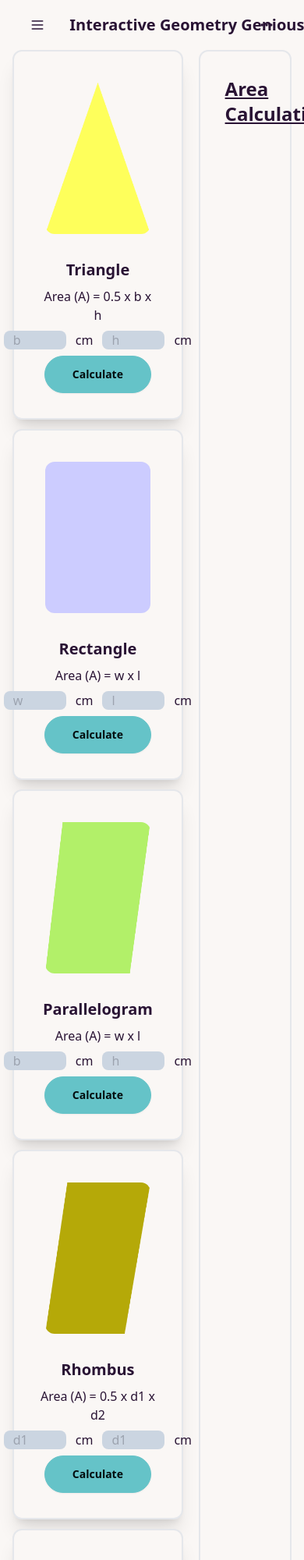
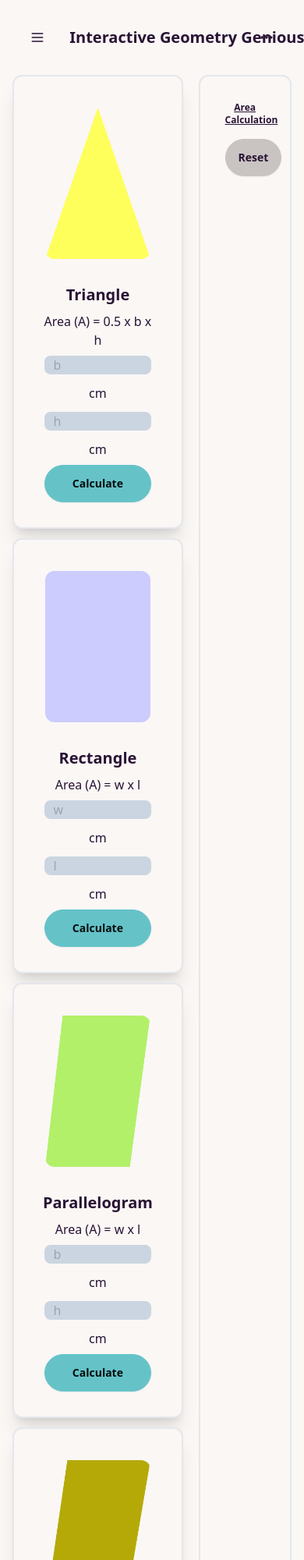
Before and after one commit to nadim93380/geometry-genious, a plain HTML site: page index.html in a window 390 px wide. Shown: the top 2000 px of the page at 78% size. Drawn offline with nearby package versions, Linux system fonts and the light colour scheme.

Commit message:
some responsive alighnment fixed and interactive improved

```diff
--- a/index.html
+++ b/index.html
@@ -10,7 +10,7 @@
 </head>
 <body>
     <header>
-        <div class="navbar bg-base-100 w-11/12 mx-auto">
+        <div class="navbar bg-base-100 w-11/12 mx-auto h-24">
             <div class="flex-none">
               <button class="btn btn-square btn-ghost">
                 <svg xmlns="http://www.w3.org/2000/svg" fill="none" viewBox="0 0 24 24" class="inline-block w-5 h-5 stroke-current"><path stroke-linecap="round" stroke-linejoin="round" stroke-width="2" d="M4 6h16M4 12h16M4 18h16"></path></svg>
@@ -39,9 +39,9 @@
                     <div class="card-body items-center text-center">
                       <h2 class="card-title font-bold">Triangle</h2>
                       <p>Area (A) = 0.5 x b x h</p>
-                      <div class="flex justify-center w-11/12 gap-3 mx-auto">
-                        <input type="text" class="w-20 bg-slate-300 text-black rounded-lg px-3" name="" id="triBase" placeholder="b"><span>cm</span>
-                        <input type="text" class="w-20 bg-slate-300 text-black rounded-lg px-3" name="" id="triHeight" placeholder="h"><span>cm</span>
+                      <div class="flex flex-col lg:flex-row justify-center w-11/12 gap-3 mx-auto">
+                        <input type="text" class="lg:w-20 bg-slate-300 text-black rounded-lg px-3" name="" id="triBase" placeholder="b"><span>cm</span>
+                        <input type="text" class="lg:w-20 bg-slate-300 text-black rounded-lg px-3" name="" id="triHeight" placeholder="h"><span>cm</span>
                       </div>
                       <div class="card-actions w-full">
                         <button id="triCalculateBtn" class="btn btn-primary w-11/12 mx-auto">Calculate</button>
@@ -56,9 +56,9 @@
                     <div class="card-body items-center text-center">
                       <h2 class="card-title font-bold">Rectangle</h2>
                       <p>Area (A) = w x l</p>
-                      <div class="flex justify-center w-11/12 gap-3 mx-auto">
-                        <input type="text" class="w-20 bg-slate-300 text-black rounded-lg px-3" name="" id="recWidth" placeholder="w"><span>cm</span>
-                        <input type="text" class="w-20 bg-slate-300 text-black rounded-lg px-3" name="" id="recLenth" placeholder="l"><span>cm</span>
+                      <div class="flex flex-col lg:flex-row justify-center w-11/12 gap-3 mx-auto">
+                        <input type="text" class="lg:w-20 bg-slate-300 text-black rounded-lg px-3" name="" id="recWidth" placeholder="w"><span>cm</span>
+                        <input type="text" class="lg:w-20 bg-slate-300 text-black rounded-lg px-3" name="" id="recLenth" placeholder="l"><span>cm</span>
                       </div>
                       <div class="card-actions w-full">
                         <button id="recCalculateBtn" class="btn btn-primary w-11/12 mx-auto">Calculate</button>
@@ -73,9 +73,9 @@
                     <div class="card-body items-center text-center">
                       <h2 class="card-title font-bold">Parallelogram</h2>
                       <p>Area (A) = w x l</p>
-                      <div class="flex justify-center w-11/12 gap-3 mx-auto">
-                        <input type="text" class="w-20 bg-slate-300 text-black rounded-lg px-3" name="" id="parBase" placeholder="b"><span>cm</span>
-                        <input type="text" class="w-20 bg-slate-300 text-black rounded-lg px-3" name="" id="parHeight" placeholder="h"><span>cm</span>
+                      <div class="flex flex-col lg:flex-row justify-center w-11/12 gap-3 mx-auto">
+                        <input type="text" class="lg:w-20 bg-slate-300 text-black rounded-lg px-3" name="" id="parBase" placeholder="b"><span>cm</span>
+                        <input type="text" class="lg:w-20 bg-slate-300 text-black rounded-lg px-3" name="" id="parHeight" placeholder="h"><span>cm</span>
                       </div>
                       <div class="card-actions w-full">
                         <button id="parCalculateBtn" class="btn btn-primary w-11/12 mx-auto">Calculate</button>
@@ -90,9 +90,9 @@
                     <div class="card-body items-center text-center">
                       <h2 class="card-title font-bold">Rhombus</h2>
                       <p>Area (A) = 0.5 x d1 x d2</p>
-                      <div class="flex justify-center w-11/12 gap-3 mx-auto">
-                        <input type="text" class="w-20 bg-slate-300 text-black rounded-lg px-3" name="" id="rhD1" placeholder="d1"><span>cm</span>
-                        <input type="text" class="w-20 bg-slate-300 text-black rounded-lg px-3" name="" id="rhD2" placeholder="d1"><span>cm</span>
+                      <div class="flex flex-col lg:flex-row justify-center w-11/12 gap-3 mx-auto">
+                        <input type="text" class="lg:w-20 bg-slate-300 text-black rounded-lg px-3" name="" id="rhD1" placeholder="d1"><span>cm</span>
+                        <input type="text" class="lg:w-20 bg-slate-300 text-black rounded-lg px-3" name="" id="rhD2" placeholder="d1"><span>cm</span>
                       </div>
                       <div class="card-actions w-full">
                         <button id="rhoCalculateBtn" class="btn btn-primary w-11/12 mx-auto">Calculate</button>
@@ -107,9 +107,9 @@
                     <div class="card-body items-center text-center">
                       <h2 class="card-title font-bold">Pentagon</h2>
                       <p>Area (A) = 0.5 x p x b</p>
-                      <div class="flex justify-center w-11/12 gap-3 mx-auto">
-                        <input type="text" class="w-20 bg-slate-300 text-black rounded-lg px-3" name="" id="p" placeholder="p"><span>cm</span>
-                        <input type="text" class="w-20 bg-slate-300 text-black rounded-lg px-3" name="" id="b" placeholder="b"><span>cm</span>
+                      <div class="flex flex-col lg:flex-row justify-center w-11/12 gap-3 mx-auto">
+                        <input type="text" class="lg:w-20 bg-slate-300 text-black rounded-lg px-3" name="" id="p" placeholder="p"><span>cm</span>
+                        <input type="text" class="lg:w-20 bg-slate-300 text-black rounded-lg px-3" name="" id="b" placeholder="b"><span>cm</span>
                       </div>
                       <div class="card-actions w-full">
                         <button id="penCalculateBtn" class="btn btn-primary w-11/12 mx-auto">Calculate</button>
@@ -124,9 +124,9 @@
                     <div class="card-body items-center text-center">
                       <h2 class="card-title font-bold">Ellipse</h2>
                       <p>Area (A) = 3.14 x a x b</p>
-                      <div class="flex justify-center w-11/12 gap-3 mx-auto">
-                        <input type="text" class="w-20 bg-slate-300 text-black rounded-lg px-3" name="" id="a" placeholder="a"><span>cm</span>
-                        <input type="text" class="w-20 bg-slate-300 text-black rounded-lg px-3" name="" id="bEll" placeholder="b"><span>cm</span>
+                      <div class="flex flex-col lg:flex-row justify-center w-11/12 gap-3 mx-auto">
+                        <input type="text" class="lg:w-20 bg-slate-300 text-black rounded-lg px-3" name="" id="a" placeholder="a"><span>cm</span>
+                        <input type="text" class="lg:w-20 bg-slate-300 text-black rounded-lg px-3" name="" id="bEll" placeholder="b"><span>cm</span>
                       </div>
                       <div class="card-actions w-full">
                         <button id="ellCalculateBtn" class="btn btn-primary w-11/12 mx-auto">Calculate</button>
@@ -141,7 +141,8 @@
 
 
             <div class="w-1/3 p-8 lg:h-[450px] border-2 rounded-xl">
-                <h3 class="text-2xl font-semibold underline text-center" >Area Calculation</h3>
+                <h3 class="text-xs lg:text-2xl font-semibold underline text-center mb-4" >Area Calculation</h3>
+                <button id="resetBtn" class="btn btn-active mb-4">Reset</button>
                 <ul id="areaField">
 
                 </ul>
--- a/scripts/interactive.js
+++ b/scripts/interactive.js
@@ -10,11 +10,11 @@ function getDataById(data) {
 function addDataById(area) {
     const areaField = document.getElementById('areaField');
     const newLi = document.createElement('li');
-    newLi.innerText = 'The Area Of Your Shape is : ' + area.toFixed(3);
+    const areaExt = document.createElement('p');
+    areaExt.innerHTML = `cm<sup>2</sup>`
+    newLi.innerText = 'The Area Of Your Shape is : ' + area.toFixed(2) + ' ' + areaExt.innerText;
     areaField.appendChild(newLi);
 }
-
-
 
 
 // for area value of triangle
@@ -82,3 +82,9 @@ document.getElementById('ellCalculateBtn').addEventListener('click', function ()
         addDataById(ellArea);
     }
 })
+
+// function for reset button
+document.getElementById('resetBtn').addEventListener('click', function () {
+    const areaField = document.getElementById('areaField');
+    areaField.innerHTML = '';
+})
```
